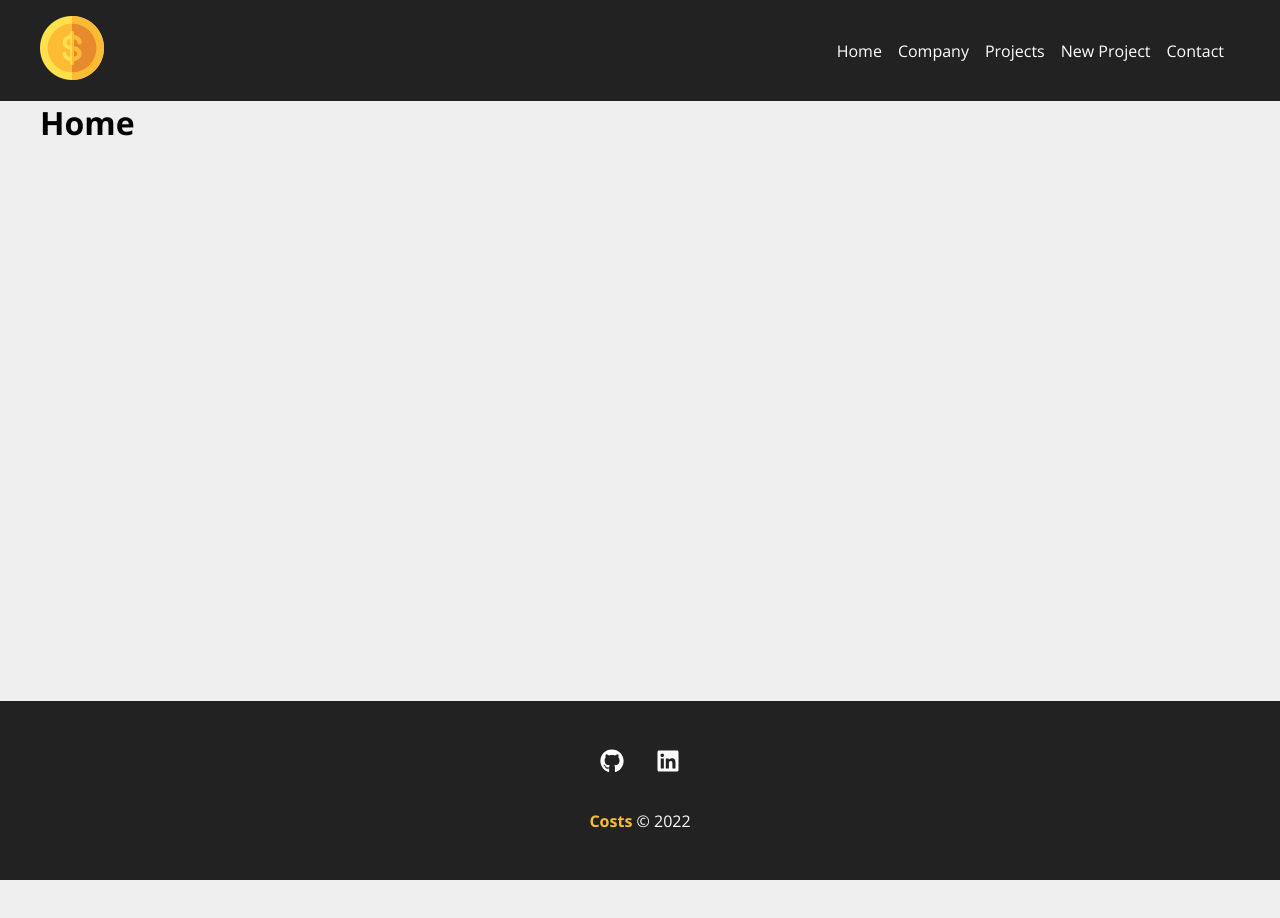
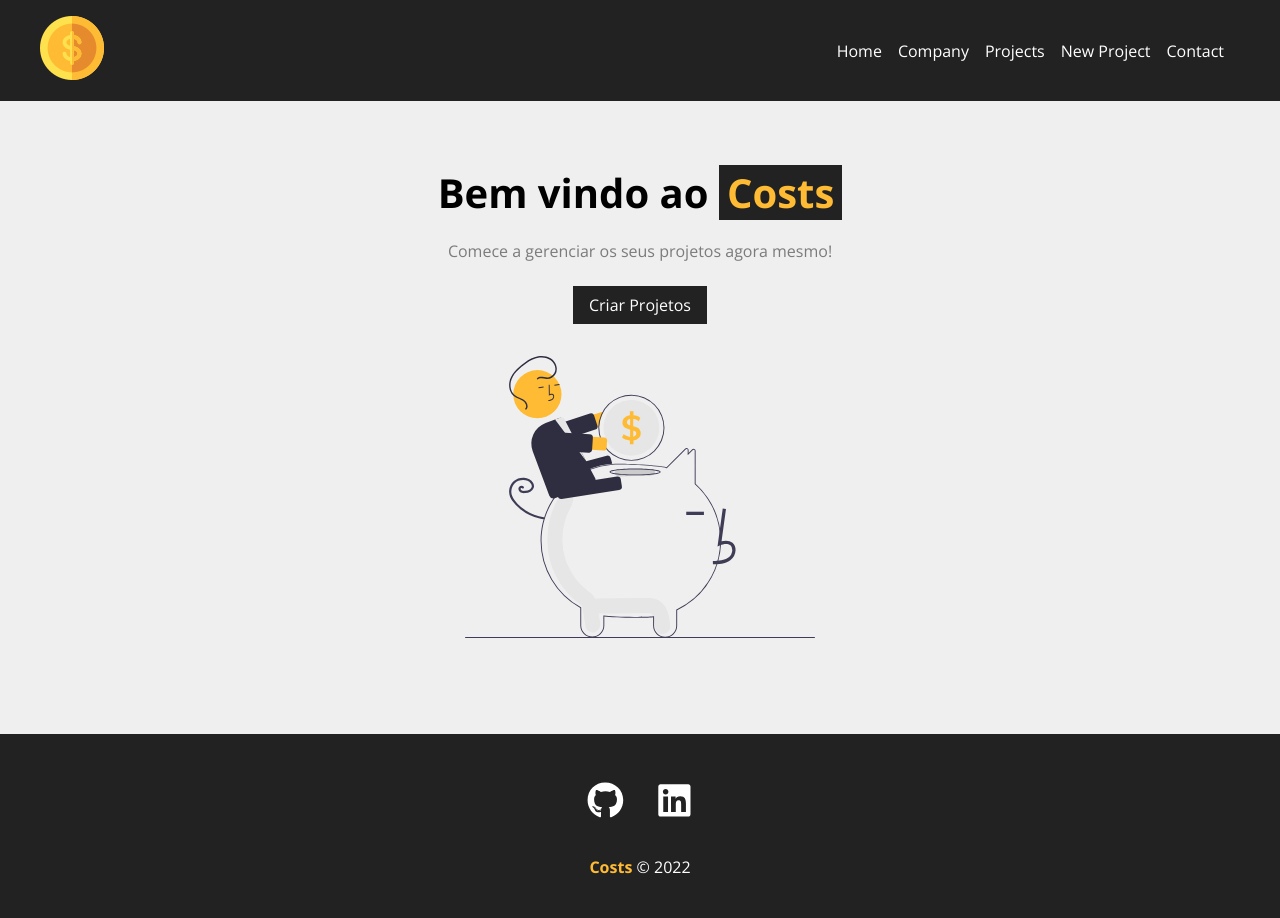
Before and after one commit to AndersonKardek/iniciando-react, a React (Create React App) app: page / in a window 1280 px wide. Shown: the top 918 px of the page. Before the commit the page ends 880 px from the top, so only its background shows below. Built offline with nearby package versions, Linux system fonts and the light colour scheme.

Commit message:
Add: Finalizando Home e ajustando Footer

```diff
--- a/src/components/layout/Footer.js
+++ b/src/components/layout/Footer.js
@@ -6,8 +6,12 @@
   return(
     <footer className={styles.footer}>
       <ul className={styles.social_list}>
-        <li><FaGithub /></li>
-        <li><FaLinkedin /></li>
+        <li>
+          <a href="https://github.com/AndersonKardek" target="_blank" rel="noreferrer"> {<FaGithub />}</a>
+        </li>
+        <li>
+          <a href="https://www.linkedin.com/in/anderson-kardek-6357b6176/" target="_blank" rel="noreferrer"> {<FaLinkedin />}</a>
+        </li>
       </ul>
       <p className={styles.copy_right}><span>Costs</span> &copy; 2022</p>
     </footer>
--- a/src/components/layout/Footer.module.css
+++ b/src/components/layout/Footer.module.css
@@ -20,8 +20,13 @@
   }
 
   .social_list svg {
-    font-size: 1.5em;
+    font-size: 2.3em;
     cursor: pointer;
+    color: white;
+  }
+
+  .social_list svg:hover {
+    color: #ffbb33;
   }
 
   .copy_right {
--- /dev/null
+++ b/src/components/layout/LinkButton.js
@@ -0,0 +1,12 @@
+import styles from './LinkButton.module.css'
+import { Link } from 'react-router-dom'
+
+function LinkButton({ to, text }) {
+  return (
+    <Link className={styles.btn} to={to}>
+      {text}
+    </Link>
+  )
+}
+
+export default LinkButton
--- /dev/null
+++ b/src/components/layout/LinkButton.module.css
@@ -0,0 +1,11 @@
+.btn {
+    background-color: #222;
+    color: #fff;
+    padding: 0.5em 1em;
+    text-decoration: none;
+    transition: 0.5s;
+  }
+
+  .btn:hover {
+    color: #ffbb33;
+  }
--- a/src/components/pages/Home.js
+++ b/src/components/pages/Home.js
@@ -1,6 +1,15 @@
+import styles from './Home.module.css'
+import savings from '../../img/savings.svg'
+import LinkButton from '../layout/LinkButton';
+
 function Home() {
     return(
-        <h1>Home</h1>
+        <section className={styles.home_container}>
+            <h1>Bem vindo ao <span>Costs</span></h1>
+            <p>Comece a gerenciar os seus projetos agora mesmo!</p>
+            <LinkButton to="/newproject" text="Criar Projetos"/>
+            <img src={savings} alt="saving img" />
+        </section>
     )
 }
 
--- /dev/null
+++ b/src/components/pages/Home.module.css
@@ -0,0 +1,30 @@
+.home_container {
+    width: 100%;
+    display: flex;
+    flex-direction: column;
+    align-items: center;
+    justify-content: center;
+    padding: 4em;
+  }
+
+  .home_container h1 {
+    font-size: 2.5em;
+    margin-bottom: 0.5em;
+  }
+
+  .home_container h1 span {
+    color: #ffbb33;
+    padding: 0 0.2em;
+    background-color: #222;
+  }
+
+  .home_container p {
+    margin-bottom: 1.5em;
+    color: #7b7b7b;
+  }
+
+  .home_container img {
+    width: 350px;
+    margin: 2em 0;
+
+  }
```
